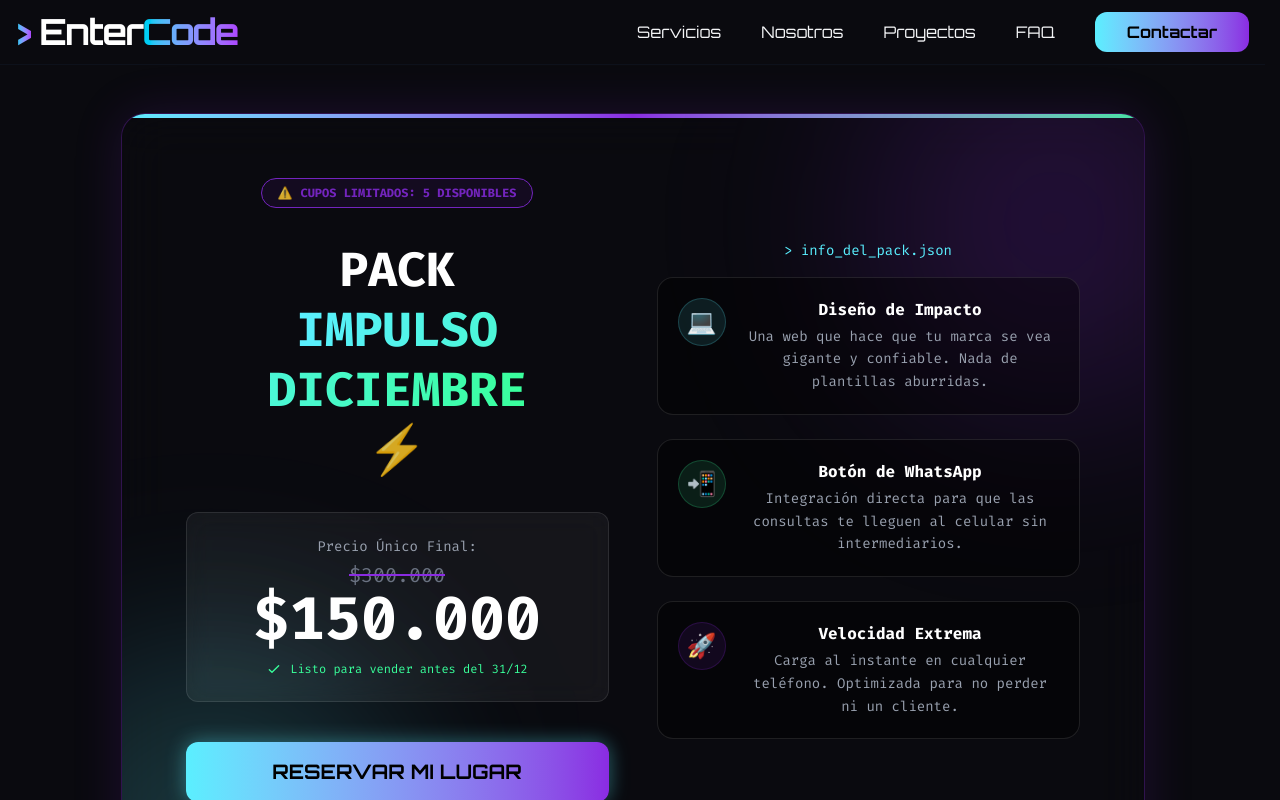
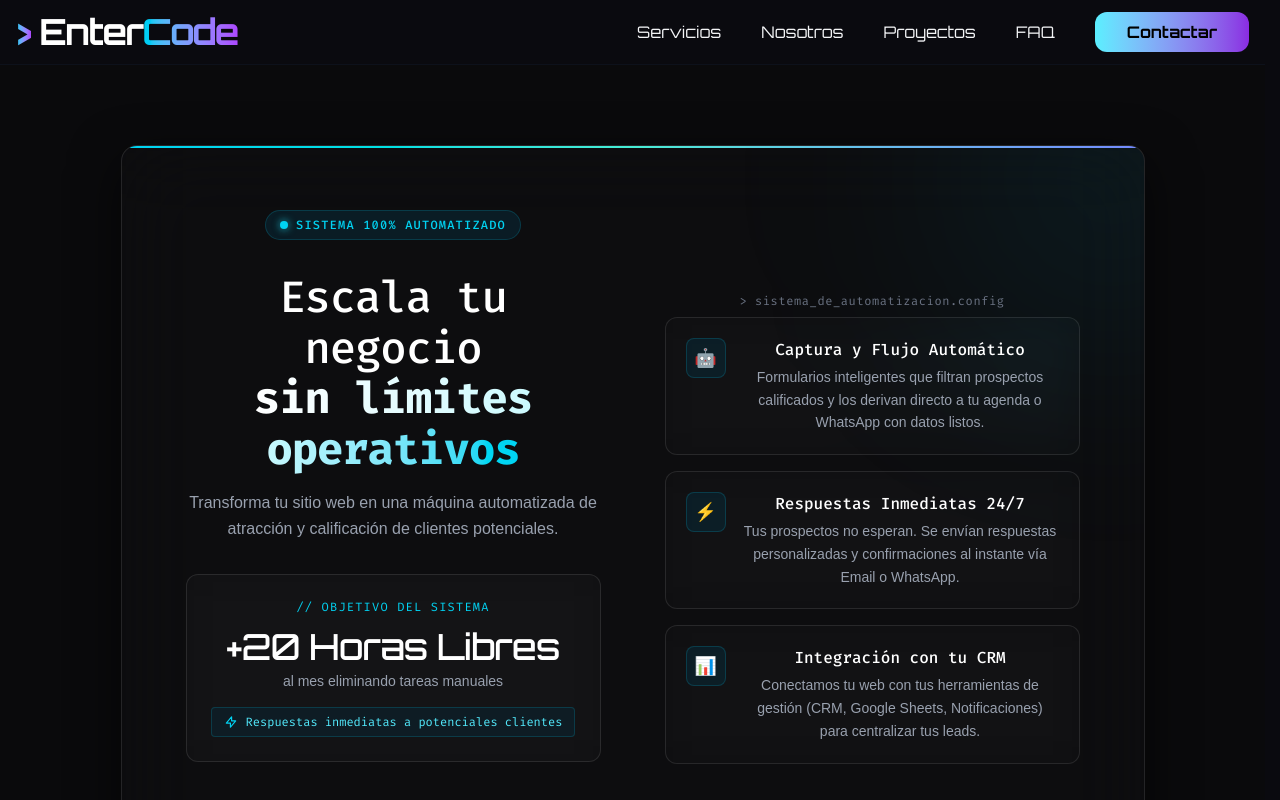
Before and after one commit to CristianEGonzalez/byteland, a React (Vite) app: page /promo in a window 1280 px wide. Shown: the top 800 px of the page. Built offline with nearby package versions, Linux system fonts and the light colour scheme; a web font is replaced by a local one.

Commit message:
probando estilo

```diff
--- a/src/pages/Promo.jsx
+++ b/src/pages/Promo.jsx
@@ -8,50 +8,59 @@ const Promo = () => {
   }, []);
 
   return (
-    <div className="w-full flex justify-center py-12 px-4 sm:px-6 lg:px-8">
+    <div className="w-full flex justify-center py-20 px-6 lg:px-12 bg-[#0a0a0c]">
 
-      {/* Contenedor Principal (Glass Card Gigante) */}
-      <div className="relative w-full max-w-5xl bg-brand-black/60 backdrop-blur-xl border border-brand-purple/30 rounded-3xl overflow-hidden shadow-[0_0_50px_rgba(138,43,226,0.15)]">
+      {/* Contenedor Principal (Glass Card Gigante Estilo Ejecutivo) */}
+      <div className="relative w-full max-w-5xl bg-white/[0.015] backdrop-blur-2xl border border-white/10 rounded-2xl overflow-hidden shadow-[0_16px_50px_0_rgba(0,0,0,0.6)]">
 
-        {/* Decoración: Barra Superior de Luz */}
-        <div className="absolute top-0 left-0 w-full h-1 bg-linear-to-r from-brand-cyan via-brand-purple to-brand-green"></div>
+        {/* Decoración: Barra Superior de Luz Minimalista */}
+        <div className="absolute top-0 left-0 w-full h-[2px] bg-gradient-to-r from-cyan-400 via-teal-300 to-indigo-400"></div>
 
-        {/* Decoración: Círculos de luz ambiental */}
-        <div className="absolute top-[-10%] right-[-10%] w-96 h-96 bg-brand-purple/20 blur-[100px] rounded-full pointer-events-none"></div>
-        <div className="absolute bottom-[-10%] left-[-10%] w-96 h-96 bg-brand-cyan/20 blur-[100px] rounded-full pointer-events-none"></div>
+        {/* Luz ambiental sutil superior */}
+        <div className="absolute -top-32 -right-32 w-80 h-80 bg-cyan-500/10 blur-[120px] rounded-full pointer-events-none"></div>
 
-        <div className="relative z-10 p-8 md:p-16 grid grid-cols-1 lg:grid-cols-2 gap-12 items-center">
+        <div className="relative z-10 p-8 sm:p-12 lg:p-16 grid grid-cols-1 lg:grid-cols-2 gap-12 lg:gap-16 items-center">
 
-          {/* === COLUMNA IZQUIERDA: La Oferta === */}
+          {/* === COLUMNA IZQUIERDA: La Propuesta de Valor === */}
           <div className="space-y-8">
 
-            {/* Badge Urgencia */}
-            <div className="inline-flex items-center gap-2 px-4 py-1.5 rounded-full bg-brand-purple/10 border border-brand-purple text-brand-purple font-mono text-xs font-bold animate-pulse">
-              <span>⚠️</span>
-              <span>CUPOS LIMITADOS: 5 DISPONIBLES</span>
+            {/* Badge Status */}
+            <div className="inline-flex items-center gap-2 px-3.5 py-1.5 rounded-full bg-cyan-950/40 border border-cyan-500/20 text-cyan-400 font-mono text-xs backdrop-blur-md">
+              <span className="relative flex h-2 w-2">
+                <span className="animate-ping absolute inline-flex h-full w-full rounded-full bg-cyan-400 opacity-75"></span>
+                <span className="relative inline-flex rounded-full h-2 w-2 bg-cyan-400 shadow-[0_0_8px_rgba(34,211,238,0.8)]"></span>
+              </span>
+              <span className="tracking-widest uppercase font-medium">SISTEMA 100% AUTOMATIZADO</span>
             </div>
 
             {/* Título */}
             <div>
-              <h1 className="text-4xl md:text-5xl font-orbitron font-bold text-white mb-2 leading-tight">
-                PACK <br />
-                <span className="text-transparent bg-clip-text bg-linear-to-r from-brand-cyan to-brand-green">
-                  IMPULSO DICIEMBRE
+              <h1 className="text-3xl sm:text-4xl lg:text-[2.75rem] font-orbitron font-medium text-white mb-4 tracking-tight leading-[1.15]">
+                Escala tu negocio <br />
+                <span className="text-transparent bg-clip-text bg-gradient-to-r from-white via-cyan-100 to-cyan-400 font-bold">
+                  sin límites operativos
                 </span>
-                <p
-                className="animate-pulse">⚡</p>
               </h1>
+              <p className="text-gray-400 font-sans text-sm sm:text-base font-light leading-relaxed">
+                Transforma tu sitio web en una máquina automatizada de atracción y calificación de clientes potenciales.
+              </p>
             </div>
 
-            {/* Precio */}
-            <div className="bg-white/5 border border-white/10 rounded-xl p-6 backdrop-blur-md">
-              <p className="font-mono text-center text-gray-400 text-sm mb-1">Precio Único Final:</p>
-              <div className="flex flex-col items-center justify-center">
-                <span className="text-xl text-gray-500 font-mono line-through decoration-brand-purple">$300.000</span>
-                <span className="text-5xl md:text-6xl font-mono font-bold text-white">$150.000</span>
-                <p className="text-brand-green font-mono text-xs mt-3 flex items-center gap-2">
-                  <svg className="w-4 h-4" fill="none" viewBox="0 0 24 24" stroke="currentColor"><path strokeLinecap="round" strokeLinejoin="round" strokeWidth={2} d="M5 13l4 4L19 7" /></svg>
-                  Listo para vender antes del 31/12
+            {/* Valor Clave / ROI */}
+            <div className="bg-white/[0.02] border border-white/10 rounded-xl p-6 backdrop-blur-xl">
+              <p className="font-mono text-center text-cyan-400 text-xs uppercase tracking-widest mb-3">
+                // Objetivo del Sistema
+              </p>
+              <div className="flex flex-col items-center justify-center text-center">
+                <span className="text-3xl sm:text-4xl font-orbitron font-medium text-white tracking-tight">
+                  +20 Horas Libres
+                </span>
+                <span className="text-xs sm:text-sm font-sans font-light text-gray-400 mt-1">al mes eliminando tareas manuales</span>
+                <p className="text-cyan-300 font-mono text-xs mt-4 flex items-center gap-2 justify-center bg-cyan-950/30 px-3 py-1.5 rounded border border-cyan-500/20">
+                  <svg className="w-3.5 h-3.5 shrink-0 text-cyan-400" fill="none" viewBox="0 0 24 24" stroke="currentColor">
+                    <path strokeLinecap="round" strokeLinejoin="round" strokeWidth={2} d="M13 10V3L4 14h7v7l9-11h-7z" />
+                  </svg>
+                  Respuestas inmediatas a potenciales clientes
                 </p>
               </div>
             </div>
@@ -59,60 +68,66 @@ const Promo = () => {
             {/* Botón Contacto */}
             <div className="pt-2">
               <ContactButton
-              nombre="RESERVAR MI LUGAR"
-              className="group block w-full bg-linear-to-r from-brand-cyan to-brand-purple text-black font-orbitron font-bold text-xl py-4 px-8 rounded-xl text-center shadow-[0_0_20px_rgba(90,239,255,0.4)] hover:shadow-[0_0_35px_rgba(90,239,255,0.6)] hover:scale-[1.02] transition-all duration-300 relative overflow-hidden"
-            />
+                nombre="AUTOMATIZAR MI NEGOCIO"
+                className="group block w-full bg-white text-gray-950 font-orbitron font-semibold text-xs tracking-wider uppercase py-3.5 px-8 rounded-md text-center hover:bg-cyan-400 transition-all duration-300 shadow-sm relative overflow-hidden"
+              />
             </div>
 
           </div>
 
-          {/* === COLUMNA DERECHA: Detalles === */}
-          <div className="space-y-6">
+          {/* === COLUMNA DERECHA: Pilares de Automatización === */}
+          <div className="space-y-4">
 
-            <div className="font-mono text-sm text-brand-cyan mb-4">
-              &gt; info_del_pack.json
+            <div className="font-mono text-xs text-gray-500 mb-2 tracking-wider">
+              &gt; sistema_de_automatizacion.config
             </div>
 
             {/* Tarjeta de Beneficio 1 */}
-            <div className="group p-5 rounded-2xl bg-black/40 border border-white/10 hover:border-brand-cyan/50 transition-colors">
-              <div className="flex gap-4">
-                <div className="shrink-0 w-12 h-12 rounded-full bg-brand-cyan/10 flex items-center justify-center text-2xl border border-brand-cyan/20 group-hover:scale-110 transition-transform">
-                  💻
+            <div className="group p-5 rounded-xl bg-white/[0.01] border border-white/10 hover:border-cyan-500/40 hover:bg-white/[0.03] transition-all duration-300 backdrop-blur-xl">
+              <div className="flex gap-4 items-start">
+                <div className="shrink-0 w-10 h-10 rounded-lg bg-cyan-950/40 flex items-center justify-center text-lg border border-cyan-500/20 group-hover:scale-105 transition-transform">
+                  🤖
                 </div>
                 <div>
-                  <h3 className="font-orbitron font-bold text-white mb-1 group-hover:text-brand-cyan transition-colors">Diseño de Impacto</h3>
-                  <p className="text-sm text-gray-400 font-mono leading-relaxed">
-                    Una web que hace que tu marca se vea gigante y confiable. Nada de plantillas aburridas.
+                  <h3 className="font-orbitron font-medium text-white text-sm sm:text-base mb-1 group-hover:text-cyan-300 transition-colors">
+                    Captura y Flujo Automático
+                  </h3>
+                  <p className="text-xs sm:text-sm text-gray-400 font-sans font-light leading-relaxed">
+                    Formularios inteligentes que filtran prospectos calificados y los derivan directo a tu agenda o WhatsApp con datos listos.
                   </p>
                 </div>
               </div>
             </div>
 
             {/* Tarjeta de Beneficio 2 */}
-            <div className="group p-5 rounded-2xl bg-black/40 border border-white/10 hover:border-brand-green/50 transition-colors">
-              <div className="flex gap-4">
-                <div className="shrink-0 w-12 h-12 rounded-full bg-brand-green/10 flex items-center justify-center text-2xl border border-brand-green/20 group-hover:scale-110 transition-transform">
-                  📲
+            <div className="group p-5 rounded-xl bg-white/[0.01] border border-white/10 hover:border-cyan-500/40 hover:bg-white/[0.03] transition-all duration-300 backdrop-blur-xl">
+              <div className="flex gap-4 items-start">
+                <div className="shrink-0 w-10 h-10 rounded-lg bg-cyan-950/40 flex items-center justify-center text-lg border border-cyan-500/20 group-hover:scale-105 transition-transform">
+                  ⚡
                 </div>
                 <div>
-                  <h3 className="font-orbitron font-bold text-white mb-1 group-hover:text-brand-green transition-colors">Botón de WhatsApp</h3>
-                  <p className="text-sm text-gray-400 font-mono leading-relaxed">
-                    Integración directa para que las consultas te lleguen al celular sin intermediarios.
+                  <h3 className="font-orbitron font-medium text-white text-sm sm:text-base mb-1 group-hover:text-cyan-300 transition-colors">
+                    Respuestas Inmediatas 24/7
+                  </h3>
+                  <p className="text-xs sm:text-sm text-gray-400 font-sans font-light leading-relaxed">
+                    Tus prospectos no esperan. Se envían respuestas personalizadas y confirmaciones al instante vía Email o WhatsApp.
                   </p>
                 </div>
               </div>
             </div>
 
             {/* Tarjeta de Beneficio 3 */}
-            <div className="group p-5 rounded-2xl bg-black/40 border border-white/10 hover:border-brand-purple/50 transition-colors">
-              <div className="flex gap-4">
-                <div className="shrink-0 w-12 h-12 rounded-full bg-brand-purple/10 flex items-center justify-center text-2xl border border-brand-purple/20 group-hover:scale-110 transition-transform">
-                  🚀
+            <div className="group p-5 rounded-xl bg-white/[0.01] border border-white/10 hover:border-cyan-500/40 hover:bg-white/[0.03] transition-all duration-300 backdrop-blur-xl">
+              <div className="flex gap-4 items-start">
+                <div className="shrink-0 w-10 h-10 rounded-lg bg-cyan-950/40 flex items-center justify-center text-lg border border-cyan-500/20 group-hover:scale-105 transition-transform">
+                  📊
                 </div>
                 <div>
-                  <h3 className="font-orbitron font-bold text-white mb-1 group-hover:text-brand-purple transition-colors">Velocidad Extrema</h3>
-                  <p className="text-sm text-gray-400 font-mono leading-relaxed">
-                    Carga al instante en cualquier teléfono. Optimizada para no perder ni un cliente.
+                  <h3 className="font-orbitron font-medium text-white text-sm sm:text-base mb-1 group-hover:text-cyan-300 transition-colors">
+                    Integración con tu CRM
+                  </h3>
+                  <p className="text-xs sm:text-sm text-gray-400 font-sans font-light leading-relaxed">
+                    Conectamos tu web con tus herramientas de gestión (CRM, Google Sheets, Notificaciones) para centralizar tus leads.
                   </p>
                 </div>
               </div>
@@ -123,10 +138,9 @@ const Promo = () => {
         </div>
 
         {/* Footer Legal de la Tarjeta */}
-        <div className="bg-black/40 border-t border-white/5 p-6 text-center">
+        <div className="bg-black/20 border-t border-white/[0.06] p-6 text-center">
           <p className="text-[10px] text-gray-500 font-mono max-w-3xl mx-auto leading-relaxed">
-            <span className="text-brand-purple">CONDICIONES:</span> Válido para contrataciones confirmadas hasta el 31/12/2025 o hasta agotar stock de 5 cupos.
-            El precio corresponde al desarrollo de una Landing Page estándar. No incluye costo de dominio (.com/.com.ar) ni hosting mensual.
+            <span className="text-cyan-400 font-medium">SISTEMA INTEGRAL:</span> Incluye arquitectura web de alta velocidad, diseño UI/UX optimizado a conversión y configuración de flujos automáticos de captura de leads.
           </p>
         </div>
 
```
Also changed, not shown: src/components/Hero.jsx (+69 -24 lines), src/components/SlidesCarrousel.jsx (+38 -55 lines).
